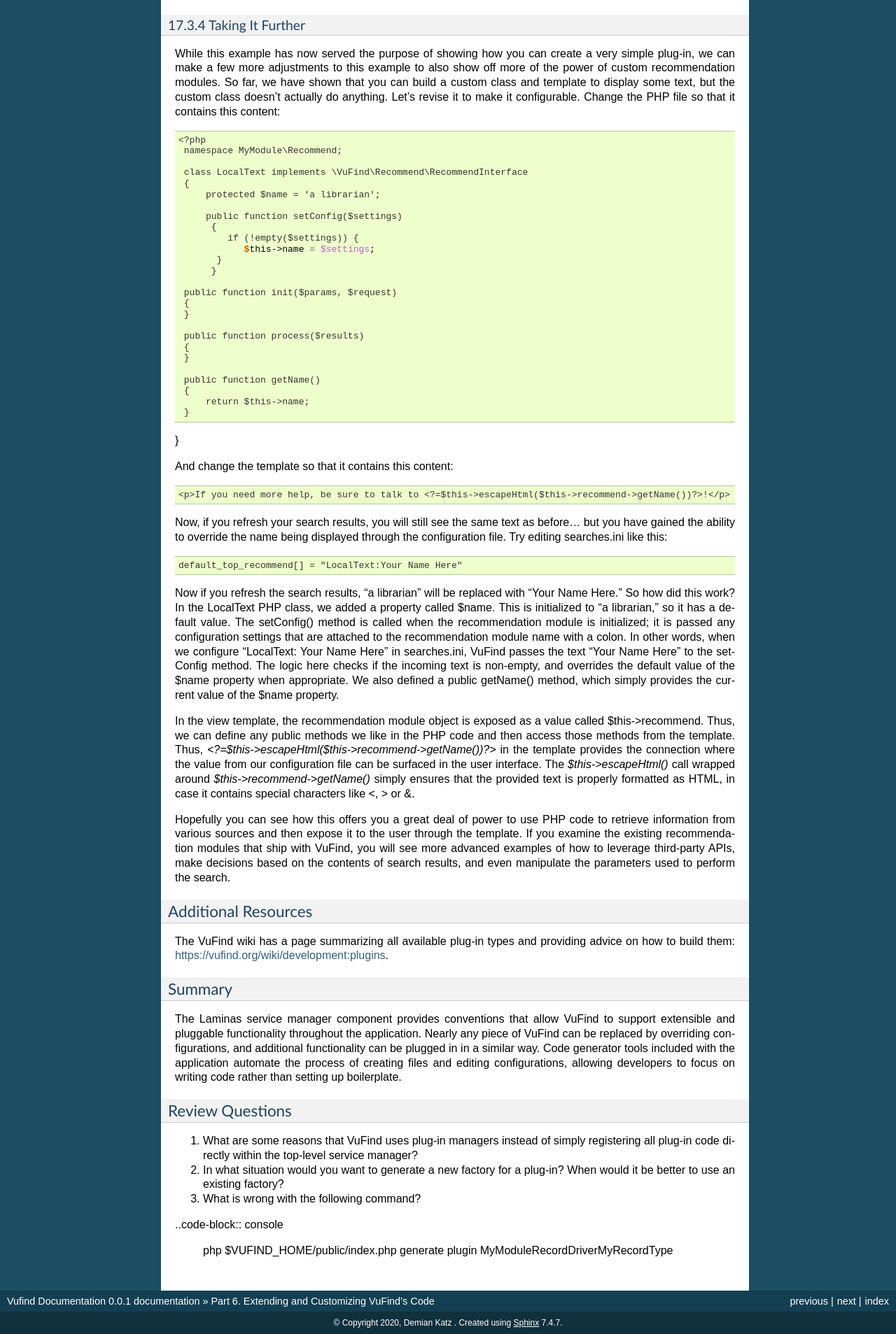
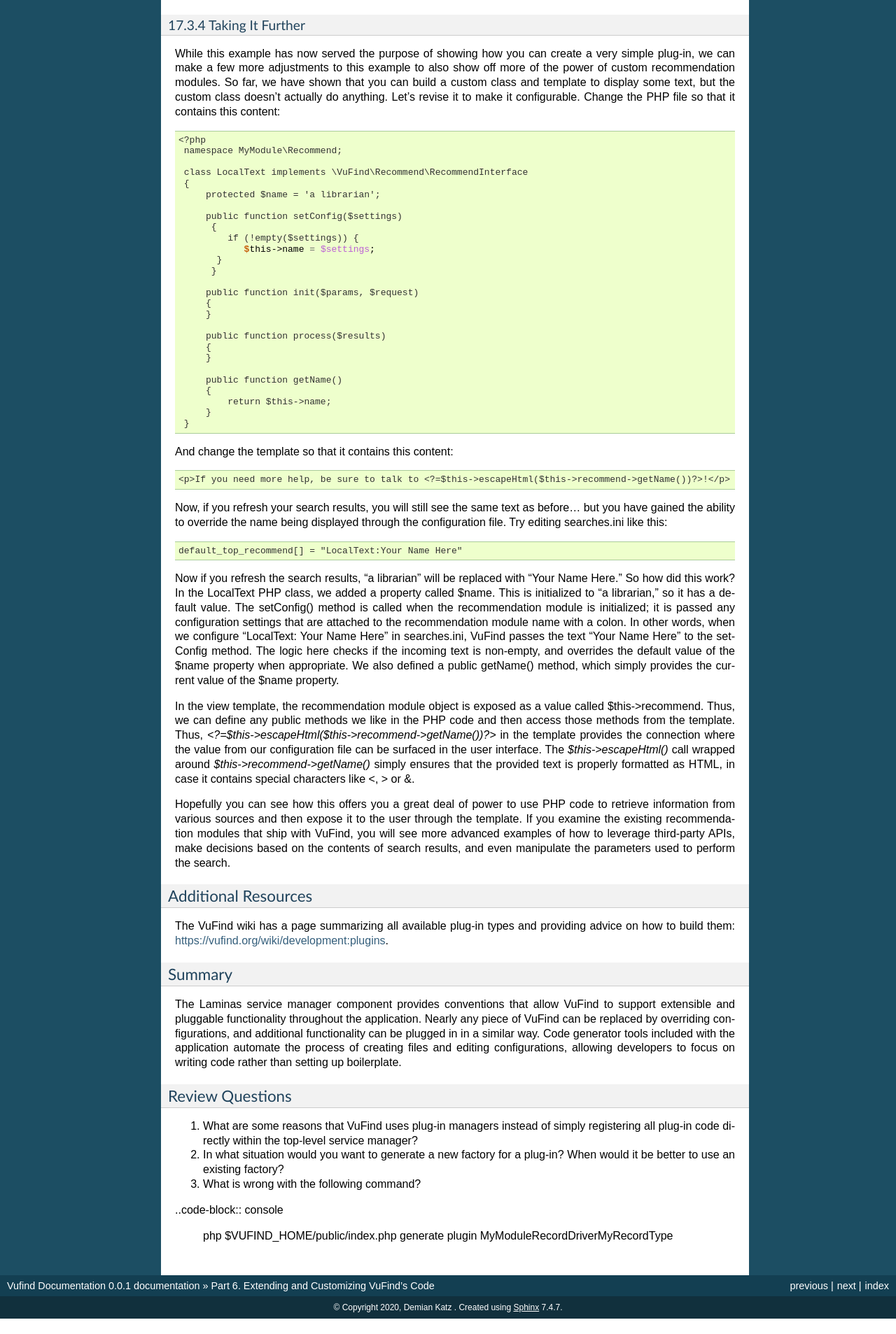
Before and after one commit to vufind-org/learning-vufind-book, a Sphinx documentation site: the page built from source/vufindplugin.rst, in a window 1280 px wide. Shown: the part 4491-6398 px from the top of the page at 70% size. Built offline with Sphinx 7.4.7, drawn with Linux system fonts in a browser that asks for light colours; after the commit the page ends 6376 px from its top, so only the background shows below that.

```diff
--- a/source/controlers.rst
+++ b/source/controlers.rst
@@ -37,6 +37,7 @@ For example, if the user enters http://localhost/vufind/Example/Page, they will
         ],
     ],
    ],
+
 This particular route uses a ‘type’ of ‘Laminas\Router\Http\Segment’, which means that the route definition in ‘route’ can contain “segments” that start with colons (like :controller and :action), allowing parts of the user’s URL to be extracted and passed along to other parts of the code. Some of the route definition is enclosed in brackets, making it optional. Defaults are provided to give values to the segments in case the user omits them entirely – so with this route definition, accessing simply http://localhost/vufind is effectively the same as accessing http://localhost/vufind/index/Home.
 
 To learn about the Laminas router component in more detail, see the documentation at https://docs.laminas.dev/laminas-router/routing/.
--- a/source/solr.rst
+++ b/source/solr.rst
@@ -191,6 +191,7 @@ This is probably best explained with another example:
      QueryFields:
         oclc_num:
          - [oclc_num, ~]
+
 This is a handler definition for searching by OCLC number, a commonly used unique identifier. OCLC numbers sometimes have leading prefixes and/or extra zeroes. This section is designed to reduce an OCLC number to its core numeric value, eliminating any prefix or leading zeroes. While it would be possible to accomplish this inside Solr by creating a custom data type in the schema, in this instance, doing outside manipulation was deemed a lighter-weight solution.
 
 As you can see, there is no DismaxFields or DismaxHandler setting in this section; this handler is going to use the older Lucene query syntax for searching. It doesn’t need DisMax because it is only going to search a single field.
--- a/source/vufindplugin.rst
+++ b/source/vufindplugin.rst
@@ -191,19 +191,19 @@ While this example has now served the purpose of showing how you can create a ve
           }
          }
 
-    public function init($params, $request)
-    {
+        public function init($params, $request)
+        {
+        }
+
+        public function process($results)
+        {
+        }
+
+        public function getName()
+        {
+            return $this->name;
+        }
     }
-
-    public function process($results)
-    {
-    }
-
-    public function getName()
-    {
-        return $this->name;
-    }
-}
 
 And change the template so that it contains this content:
 
--- a/source/vufindstyle.rst
+++ b/source/vufindstyle.rst
@@ -56,8 +56,8 @@ First, you should edit your $VUFIND_HOME/themes/localtheme/theme.config.php file
        'extends' => 'bootstrap3'
    ];
 
+You should add a comma on the end of the ‘extends’ line, and put a ‘css’ line below that pointing to an array of filenames (which for now will include just one file):
 
-You should add a comma on the end of the ‘extends’ line, and put a ‘css’ line below that pointing to an array of filenames (which for now will include just one file):
 .. code-block:: console
 
     <?php
@@ -89,6 +89,7 @@ If you look in $VUFIND_HOME/themes/localtheme/less after generating the theme, y
 If you edit custom.less, you will see that its first line is:
 
 .. code-block:: console
+
    @import “bootstrap”;
 
 This pulls in the default Bootstrap framework styles, which you will need to take advantage of the framework and to make sure that default VuFind templates display correctly. You should leave this line alone.
```
